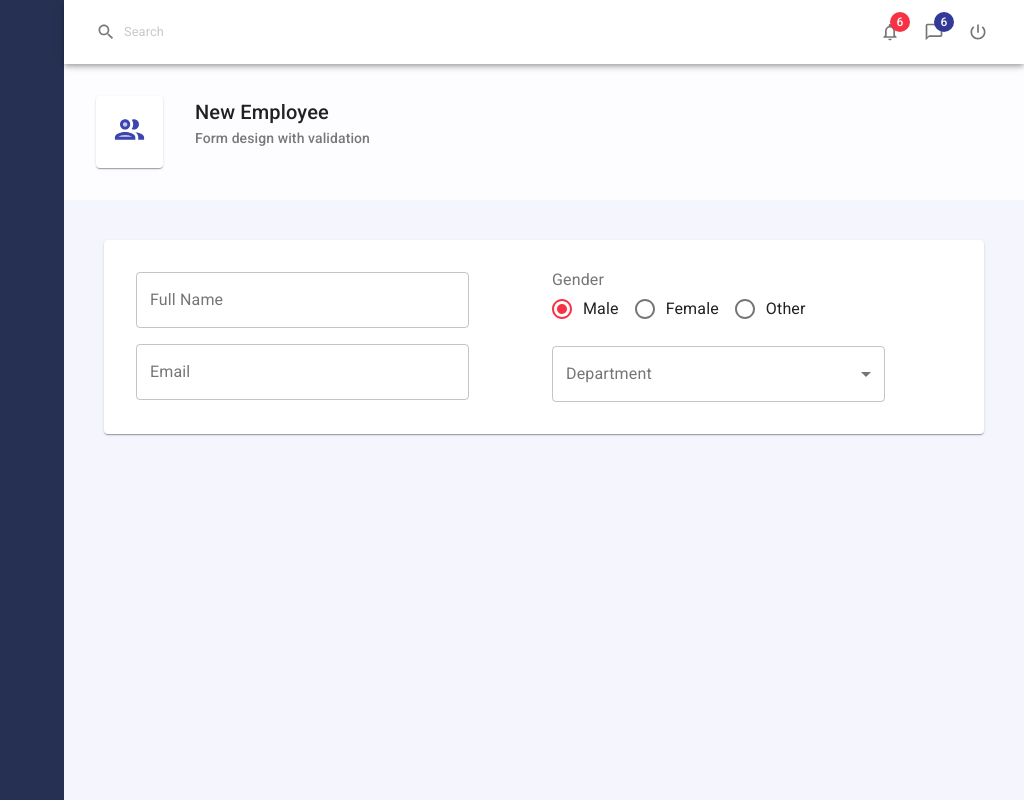
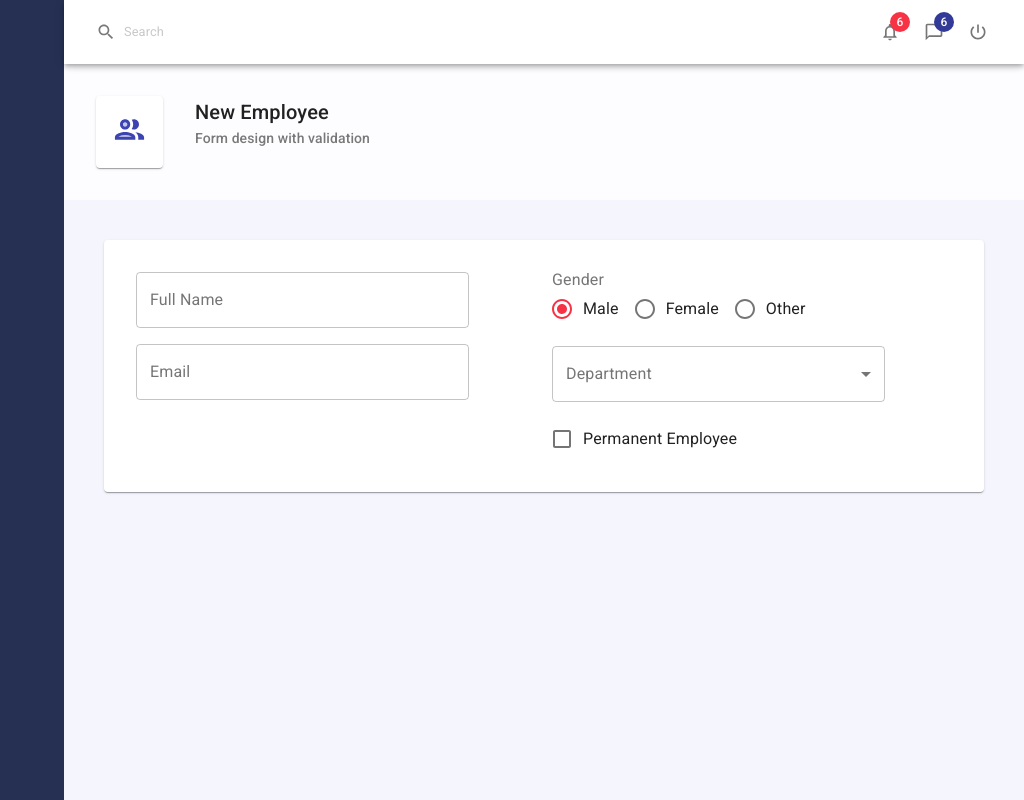
Before and after one commit to Vinoth6194/react_matui, a React (Create React App) app: page / in a window 1280 px wide. Shown: the whole page, without its empty margins (256-1280 px from the left). Built offline with nearby package versions, Linux system fonts and the light colour scheme.

Commit message:
checkbox implemented

```diff
--- /dev/null
+++ b/src/components/controls/CheckBox.js
@@ -0,0 +1,34 @@
+import {
+  FormControl,
+  FormControlLabel,
+  Checkbox as MuiCheckbox,
+} from "@material-ui/core";
+import React from "react";
+const convertToDefEventPara = (name, value) => ({
+  target: {
+    name,
+    value,
+  },
+});
+function CheckBox(props) {
+  const { name, value, label, onChange } = props;
+  return (
+    <FormControl>
+      <FormControlLabel
+        control={
+          <MuiCheckbox
+            name={name}
+            color="primary"
+            checked={value}
+            onChange={(e) =>
+              onChange(convertToDefEventPara(name, e.target.checked))
+            }
+          />
+        }
+        label={label}
+      />
+    </FormControl>
+  );
+}
+
+export default CheckBox;
--- a/src/components/controls/Controls.js
+++ b/src/components/controls/Controls.js
@@ -1,11 +1,13 @@
 import Input from "./Input";
 import RadioGroup from "./RadioGroup";
 import Select from "./Select";
+import CheckBox from "./CheckBox";
 
 const Controls = {
   Input,
   RadioGroup,
   Select,
+  CheckBox,
 };
 
 export default Controls;
--- a/src/pages/Employees/EmployeeForm.js
+++ b/src/pages/Employees/EmployeeForm.js
@@ -57,6 +57,12 @@ function EmployeeForm() {
             onChange={handleInputChange}
             options={employeeService.getDepartmentCollection()}
           ></Controls.Select>
+          <Controls.CheckBox
+            name="isPermanent"
+            label="Permanent Employee"
+            value={values.isPermanent}
+            onChange={handleInputChange}
+          ></Controls.CheckBox>
         </Grid>
       </Grid>
     </Form>
```
